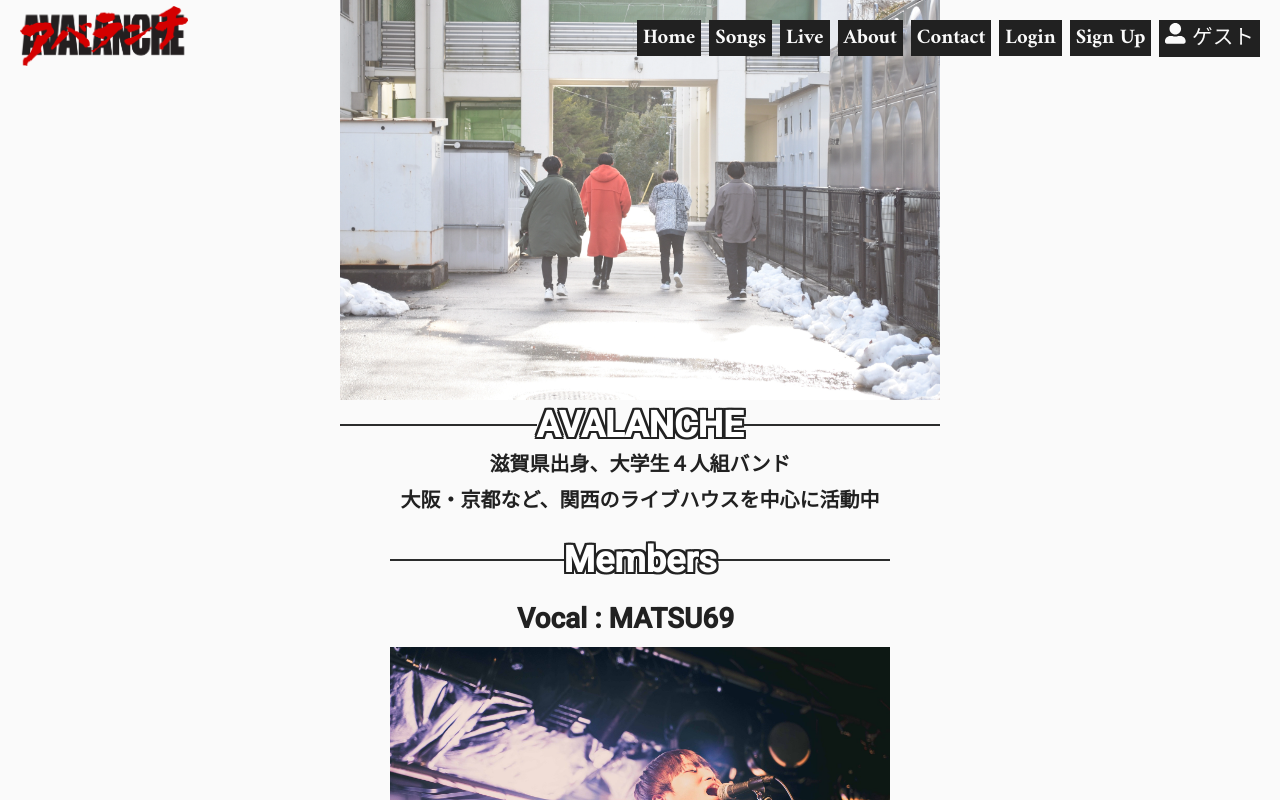
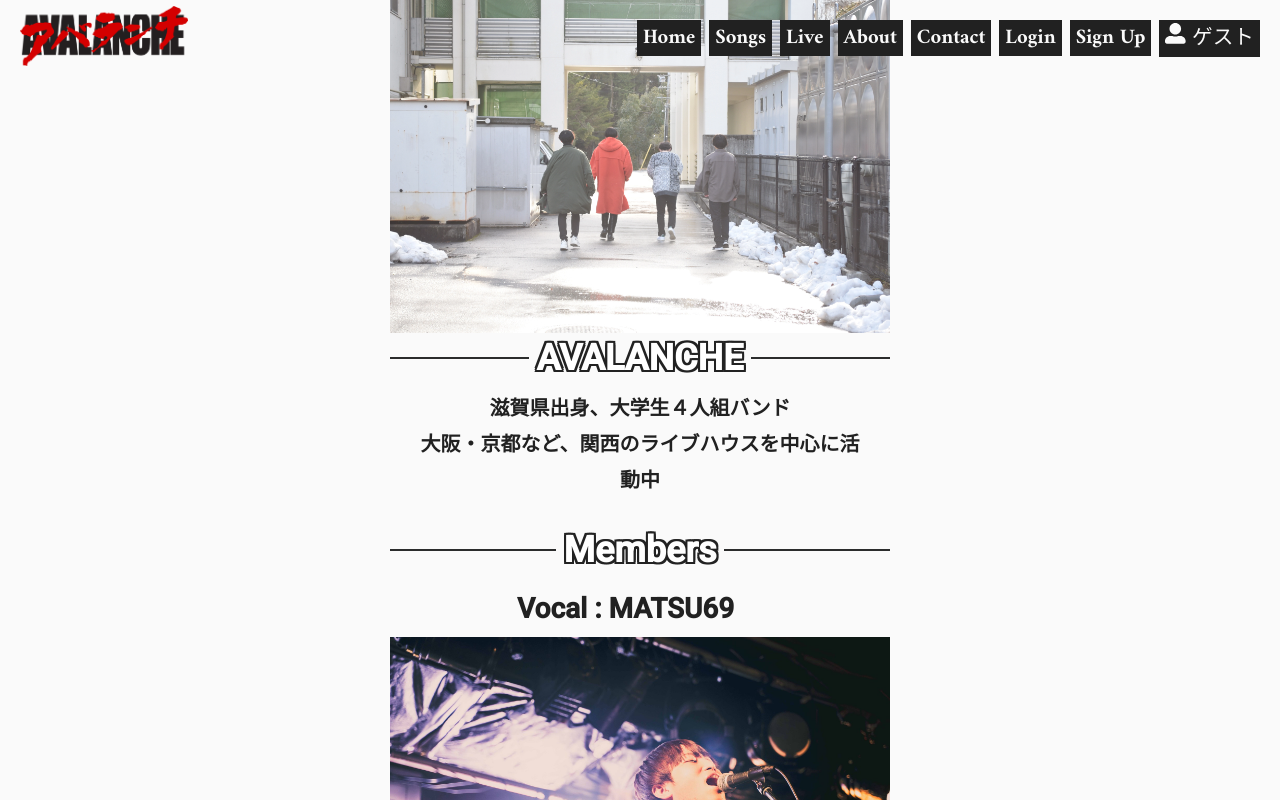
Before and after one commit to SANDAY-JS/avalanche, a Next.js app: page /about in a window 1280 px wide. Shown: the top 800 px of the page. Built offline with nearby package versions, Linux system fonts and the light colour scheme; no server answers.

Commit message:
Fixed About Layout

```diff
--- a/src/pages/about.jsx
+++ b/src/pages/about.jsx
@@ -5,13 +5,12 @@ import Layout from "../components/Layout";
 import img from "../../public/images/aboutus.webp";
 import Image from "next/image";
 
-function Members() {
+function About() {
   return (
     <Layout>
       <div className={styles.about}>
         <div className={styles.about__container}>
-          <figure><Image src={img}/></figure>
-
+          <figure><Image src={img} blurDataURL={img} /></figure>
           <div className={styles.about__band}>
             <h3>AVALANCHE</h3>
             <div>
@@ -35,4 +34,4 @@ function Members() {
   );
 }
 
-export default Members;
+export default About;
--- a/src/styles/pages/About.module.scss
+++ b/src/styles/pages/About.module.scss
@@ -7,14 +7,11 @@
 
   .about__container {
     @include GlobalDesign.ParentContainer;
+    width: min(100%, 500px);
 
     > figure > img {
       width: 100%;
       max-width: 100%;
-    }
-
-    > div {
-      padding: 0 2rem 2rem 2rem;
     }
 
     .about__band {
@@ -24,6 +21,7 @@
         align-items: center;
         white-space: pre-wrap;
         font-size: clamp(32px, 36px, 40px);
+        gap: .75rem;
       }
       /* Lines */
       > h3::before,
@@ -32,6 +30,10 @@
         flex: 1;
         height: 2px;
         background-color: var(--background);
+      }
+
+      > div {
+        padding: 1rem 2rem;
       }
 
       > div > p {
@@ -64,7 +66,7 @@
     white-space: pre-wrap;
     font-size: clamp(32px, 36px, 40px);
     width: 100%;
-
+    gap: .75rem;
   }
 
   /* Lines */
```
Also changed, not shown: src/components/About.js (deleted, +0 -36 lines).
